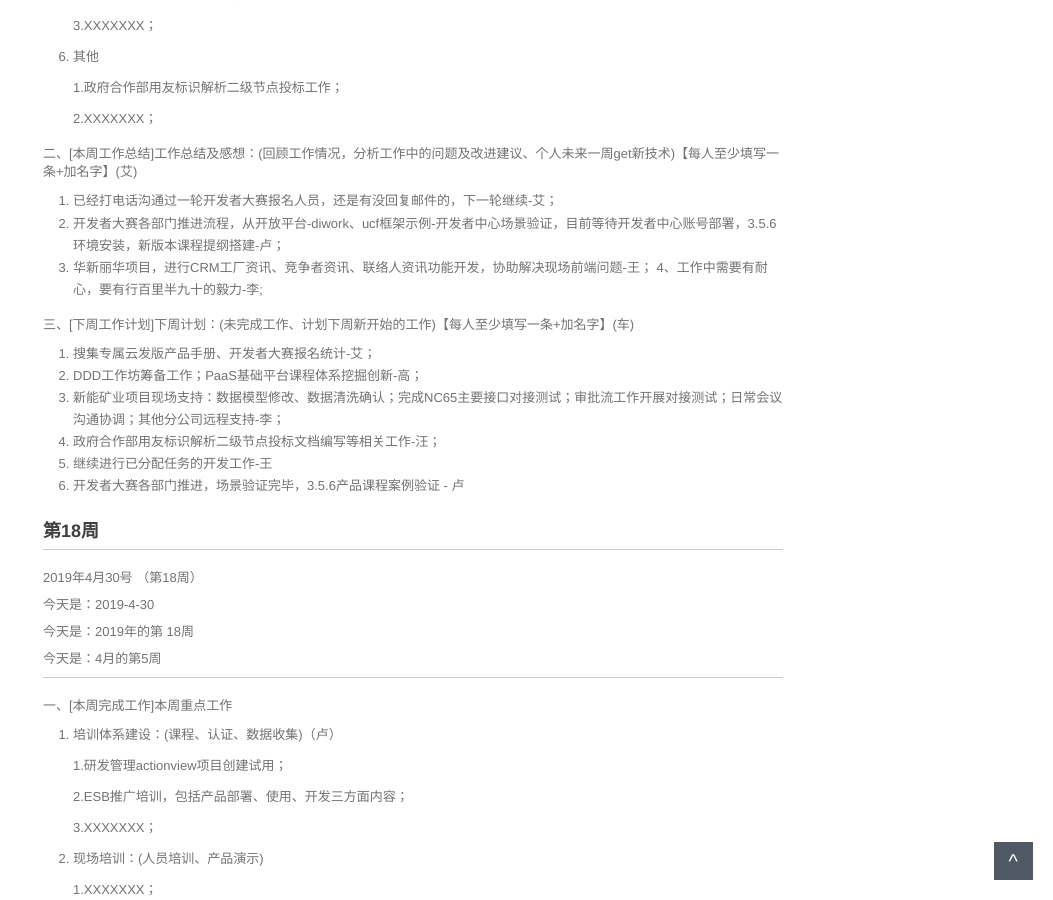
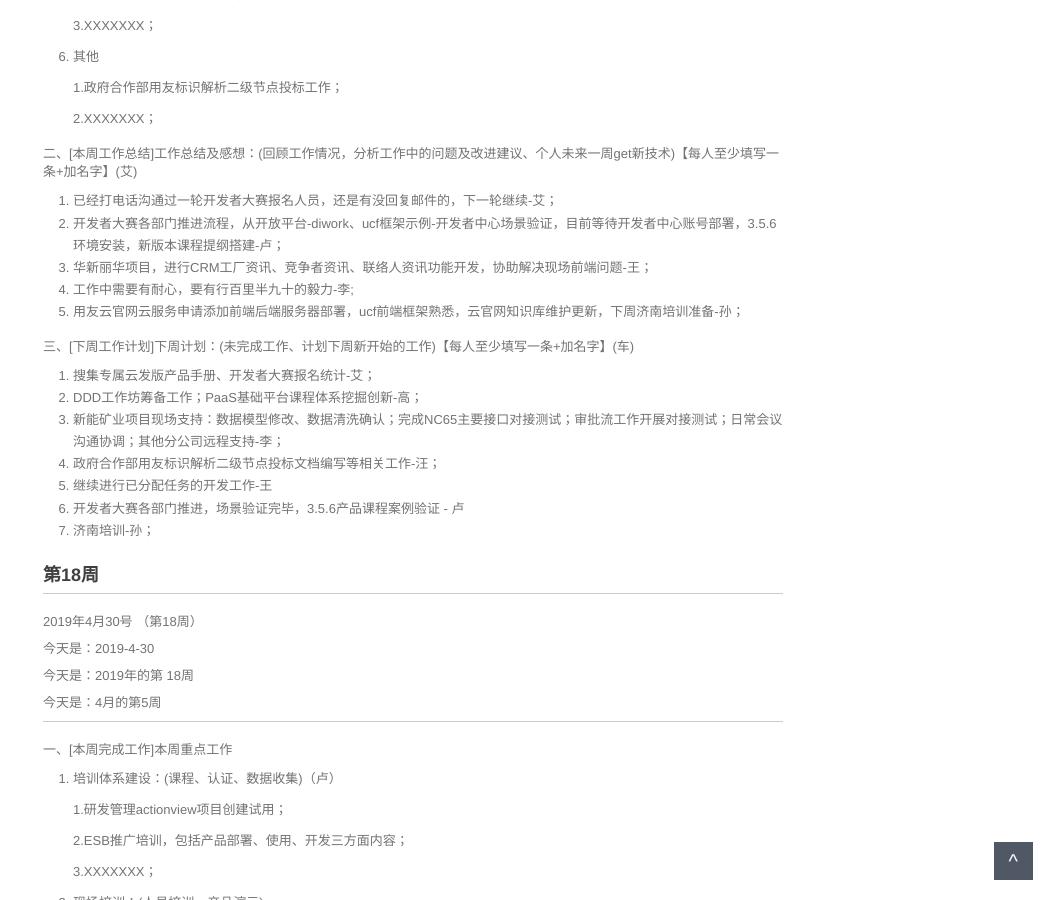
Before and after one commit to walllFlower/blog, a Jekyll site: the page built from _posts/2018-07-17-day_report_cxz.md, in a window 1280 px wide and 900 px high, scrolled down 1165 px. Shown: the whole window, without its empty margins (227-1280 px from the left). Built offline with Jekyll 4.4.1, drawn with Linux system fonts in a browser that asks for light colours; comment, search, counter and statistics services are not loaded; some of the changed text lies outside the part shown.

Commit message:
Update 2018-07-17-day_report_cxz.md

```diff
--- a/_posts/2018-07-17-day_report_cxz.md
+++ b/_posts/2018-07-17-day_report_cxz.md
@@ -76,7 +76,8 @@ categories: 技术运营工作周报
 1. 已经打电话沟通过一轮开发者大赛报名人员，还是有没回复邮件的，下一轮继续-艾；
 2. 开发者大赛各部门推进流程，从开放平台-diwork、ucf框架示例-开发者中心场景验证，目前等待开发者中心账号部署，3.5.6环境安装，新版本课程提纲搭建-卢；
 3. 华新丽华项目，进行CRM工厂资讯、竞争者资讯、联络人资讯功能开发，协助解决现场前端问题-王；
-4、工作中需要有耐心，要有行百里半九十的毅力-李;
+4. 工作中需要有耐心，要有行百里半九十的毅力-李;
+5. 用友云官网云服务申请添加前端后端服务器部署，ucf前端框架熟悉，云官网知识库维护更新，下周济南培训准备-孙；
 
 三、[下周工作计划]下周计划：(未完成工作、计划下周新开始的工作)【每人至少填写一条+加名字】(车)
 
@@ -86,6 +87,7 @@ categories: 技术运营工作周报
 4. 政府合作部用友标识解析二级节点投标文档编写等相关工作-汪；
 5. 继续进行已分配任务的开发工作-王
 6. 开发者大赛各部门推进，场景验证完毕，3.5.6产品课程案例验证 - 卢
+7. 济南培训-孙；
 
 
 
@@ -163,6 +165,7 @@ categories: 技术运营工作周报
 3. 现场项目的边界需要事前控制，要不然会蔓延-汪；
 4. 项目交付过程中，什么最重要，唯有沟通，有效的沟通-李;
 5. 运营系统后台框架解析，dubbo使用，CAS应用等，未接触的领域都需要重头了解学习，后面会考虑把整个过程形成文档，作为学习资料；开元酒店ESB支持，远程支持要分解问题，否则无法定位，解决问题-常；
+6. 用友云官网云服务申请前端实现，后端数据库存储实现，并联调成功-孙；
 
 三、[下周工作计划]下周计划：(未完成工作、计划下周新开始的工作)【每人至少填写一条+加名字】(车)
 
```
